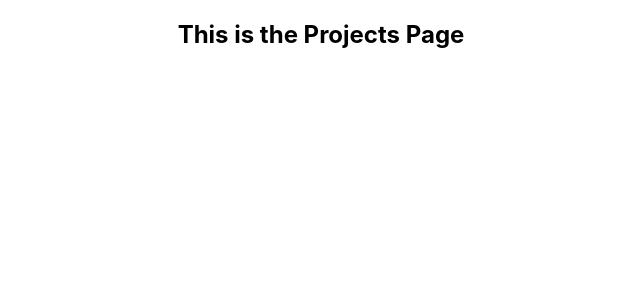
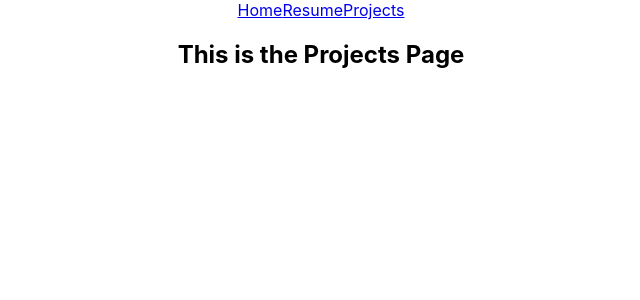
Before and after one commit to jpeavler/Portfolio-Mk2, a React (Create React App) app: page /Projects in a window 1280 px wide. Shown: the top 300 px of the page, without its empty margins (319-959 px from the left). Built offline with nearby package versions, Linux system fonts and the light colour scheme.

Commit message:
Implemented NavBar component

```diff
--- a/src/components/Home.js
+++ b/src/components/Home.js
@@ -1,10 +1,12 @@
 import React from 'react';
+import NavBar from './NavBar';
 
 const Home = () =>{
     return(
-        <h2>
-            This is the Home Page
-        </h2>
+        <>
+            <NavBar/>
+            <h2>This is the Home Page</h2>
+        </>
     )
 }
 
--- /dev/null
+++ b/src/components/NavBar.js
@@ -0,0 +1,14 @@
+import React from 'react';
+import {Link} from 'react-router-dom';
+
+const NavBar = () =>{
+    return(
+        <nav>
+            <Link to='/' className="NavLink">Home</Link>
+            <Link to='/Resume' className="NavLink">Resume</Link>
+            <Link to='/Projects' className="NavLink">Projects</Link>
+        </nav>
+    )
+}
+
+export default NavBar;
--- a/src/components/Projects.js
+++ b/src/components/Projects.js
@@ -1,10 +1,12 @@
 import React from 'react';
+import NavBar from './NavBar';
 
 const Projects = () =>{
     return(
-        <h2>
-            This is the Projects Page
-        </h2>
+        <>
+            <NavBar/>
+            <h2>This is the Projects Page</h2>
+        </>
     )
 }
 
--- a/src/components/Resume.js
+++ b/src/components/Resume.js
@@ -1,10 +1,12 @@
 import React from 'react';
+import NavBar from './NavBar';
 
 const Resume = () =>{
     return(
-        <h2>
-            This is the Resume Page
-        </h2>
+        <>
+            <NavBar/>
+            <h2>This is the Resume Page</h2>
+        </>
     )
 }
 
```
